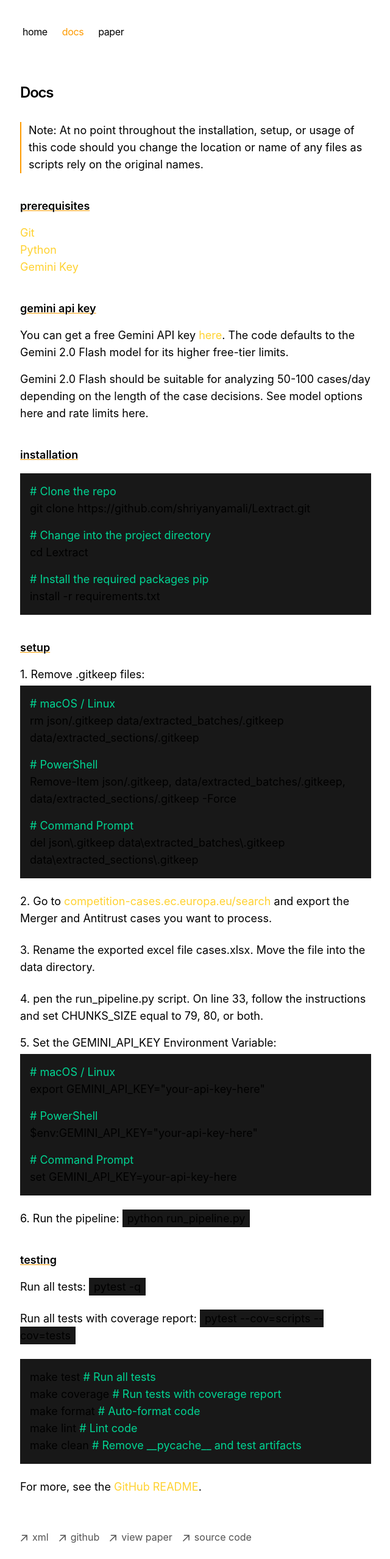
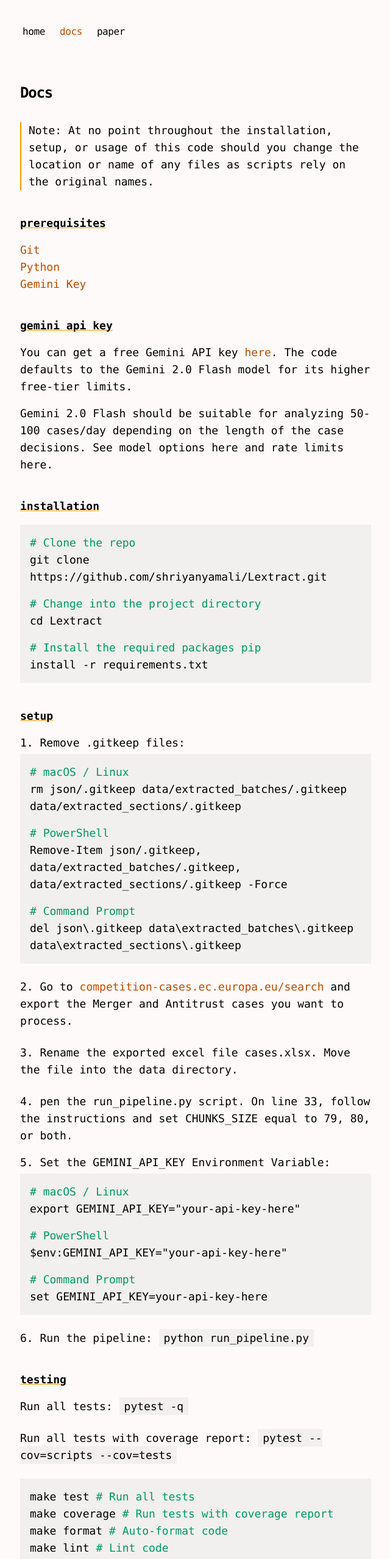
Before and after one commit to shriyanyamali/lextract-docs, a Next.js app: page /docs in a window 1280 px wide. Shown: the top 2556 px of the page at 61% size, without its empty margins (319-959 px from the left). Built offline with nearby package versions, Linux system fonts and the light colour scheme.

Commit message:
added light theme

```diff
--- a/app/components/nav.tsx
+++ b/app/components/nav.tsx
@@ -27,7 +27,6 @@ export function Navbar() {
         >
           <div className="flex flex-row space-x-0 pr-10">
             {Object.entries(navItems).map(([path, { name }]) => {
-              // Match exactly for home, or prefix for subpaths
               const isActive =
                 path === '/'
                   ? pathname === '/'
@@ -39,7 +38,7 @@ export function Navbar() {
                   href={path}
                   className={`transition-all flex align-middle relative py-1 px-2 m-1
                     ${isActive
-                      ? 'text-amber-500'
+                      ? 'text-amber-700 dark:text-amber-500'
                       : ''}`}
                 >
                   {name}
--- a/app/docs/page.tsx
+++ b/app/docs/page.tsx
@@ -9,9 +9,9 @@ export default function Page() {
       <h1 className="mb-8 text-2xl font-semibold tracking-tighter">Docs</h1>
 
       <p className="mb-6 text-lg border-l-2 pl-3 border-amber-500">
-        Note: At no point throughout the installation, setup, or usage of this code
-        should you change the location or name of any files as scripts rely on
-        the original names.
+        Note: At no point throughout the installation, setup, or usage of this
+        code should you change the location or name of any files as scripts rely
+        on the original names.
       </p>
 
       <h2 className="underline decoration-1 decoration-amber-500 text-lg font-semibold mt-10 mb-4">
@@ -24,7 +24,7 @@ export default function Page() {
             <a
               href="https://git-scm.com/downloads"
               target="_blank"
-              className="text-amber-300 hover:text-amber-200"
+              className="text-amber-700 hover:text-amber-600 dark:text-amber-300 dark:hover:text-amber-200"
             >
               Git
             </a>
@@ -33,7 +33,7 @@ export default function Page() {
             <a
               href="https://www.python.org/downloads/"
               target="_blank"
-              className="text-amber-300 hover:text-amber-200"
+              className="text-amber-700 hover:text-amber-600 dark:text-amber-300 dark:hover:text-amber-200"
             >
               Python
             </a>
@@ -42,7 +42,7 @@ export default function Page() {
             <a
               href="https://ai.google.dev/"
               target="_blank"
-              className="text-amber-300 hover:text-amber-200"
+              className="text-amber-700 hover:text-amber-600 dark:text-amber-300 dark:hover:text-amber-200"
             >
               Gemini Key
             </a>
@@ -59,7 +59,7 @@ export default function Page() {
           <a
             href="https://ai.google.dev/"
             target="_blank"
-            className="text-amber-300 hover:text-amber-200"
+            className="text-amber-700 hover:text-amber-600 dark:text-amber-300 dark:hover:text-amber-200"
           >
             here
           </a>
@@ -78,16 +78,16 @@ export default function Page() {
         installation
       </h2>
       <p className="mb-6 text-lg">
-        <div className="block mt-2 bg-[#181818] p-4">
-          <p className="text-emerald-400"># Clone the repo</p>
+        <div className="block mt-2 bg-[#F2F0EF] dark:bg-[#181818] p-4">
+          <p className="text-emerald-600 dark:text-emerald-400"># Clone the repo</p>
           <p className="mb-4">
             git clone https://github.com/shriyanyamali/Lextract.git
           </p>
-          <p className="text-emerald-400">
+          <p className="text-emerald-600 dark:text-emerald-400">
             # Change into the project directory
           </p>
           <p className="mb-4">cd Lextract</p>
-          <p className="text-emerald-400">
+          <p className="text-emerald-600 dark:text-emerald-400">
             # Install the required packages pip
           </p>
           install -r requirements.txt
@@ -101,18 +101,18 @@ export default function Page() {
       <p className="mb-6 text-lg">
         <p className="mb-1">1. Remove .gitkeep files:</p>
 
-        <div className="block bg-[#181818] p-4">
-          <p className="text-emerald-400"># macOS / Linux</p>
+        <div className="block bg-[#F2F0EF] dark:bg-[#181818] p-4">
+          <p className="text-emerald-600 dark:text-emerald-400"># macOS / Linux</p>
           <p className="mb-4">
             rm json/.gitkeep data/extracted_batches/.gitkeep
             data/extracted_sections/.gitkeep
           </p>
-          <p className="text-emerald-400"># PowerShell</p>
+          <p className="text-emerald-600 dark:text-emerald-400"># PowerShell</p>
           <p className="mb-4">
             Remove-Item json/.gitkeep, data/extracted_batches/.gitkeep,
             data/extracted_sections/.gitkeep -Force
           </p>
-          <p className="text-emerald-400"># Command Prompt</p>
+          <p className="text-emerald-600 dark:text-emerald-400"># Command Prompt</p>
           del json\.gitkeep data\extracted_batches\.gitkeep
           data\extracted_sections\.gitkeep
         </div>
@@ -122,7 +122,7 @@ export default function Page() {
           <a
             href="https://competition-cases.ec.europa.eu/search"
             target="_blank"
-            className="text-amber-300 hover:text-amber-200"
+            className="text-amber-700 hover:text-amber-600 dark:text-amber-300 dark:hover:text-amber-200"
           >
             competition-cases.ec.europa.eu/search
           </a>{" "}
@@ -143,18 +143,18 @@ export default function Page() {
           5. Set the GEMINI_API_KEY Environment Variable:
         </p>
 
-        <div className="block m bg-[#181818] p-4">
-          <p className="text-emerald-400"># macOS / Linux</p>
+        <div className="block m bg-[#F2F0EF] dark:bg-[#181818] p-4">
+          <p className="text-emerald-600 dark:text-emerald-400"># macOS / Linux</p>
           <p className="mb-4">export GEMINI_API_KEY="your-api-key-here"</p>
-          <p className="text-emerald-400"># PowerShell</p>
+          <p className="text-emerald-600 dark:text-emerald-400"># PowerShell</p>
           <p className="mb-4">$env:GEMINI_API_KEY="your-api-key-here"</p>
-          <p className="text-emerald-400"># Command Prompt</p>
+          <p className="text-emerald-600 dark:text-emerald-400"># Command Prompt</p>
           set GEMINI_API_KEY=your-api-key-here
         </div>
 
         <p className="mt-6">
           6. Run the pipeline:{" "}
-          <span className="bg-[#181818] px-2 py-1">python run_pipeline.py</span>
+          <span className="bg-[#F2F0EF] dark:bg-[#181818] px-2 py-1">python run_pipeline.py</span>
         </p>
       </p>
 
@@ -164,29 +164,29 @@ export default function Page() {
       <p className="mb-6 text-lg">
         <p>
           Run all tests:{" "}
-          <span className="bg-[#181818] px-2 py-1">pytest -q</span>
+          <span className="bg-[#F2F0EF] dark:bg-[#181818] px-2 py-1">pytest -q</span>
         </p>
 
         <p className="mt-6">
           Run all tests with coverage report:{" "}
-          <span className="bg-[#181818] px-2 py-1">
+          <span className="bg-[#F2F0EF] dark:bg-[#181818] px-2 py-1">
             pytest --cov=scripts --cov=tests
           </span>
         </p>
 
-        <div className="block mt-6 bg-[#181818] p-4">
-          make test <span className="text-emerald-400"># Run all tests</span>{" "}
+        <div className="block mt-6 bg-[#F2F0EF] dark:bg-[#181818] p-4">
+          make test <span className="text-emerald-600 dark:text-emerald-400"># Run all tests</span>{" "}
           <br />
           make coverage{" "}
-          <span className="text-emerald-400">
+          <span className="text-emerald-600 dark:text-emerald-400">
             # Run tests with coverage report
           </span>{" "}
           <br />
           make format{" "}
-          <span className="text-emerald-400"># Auto-format code</span> <br />
-          make lint <span className="text-emerald-400"># Lint code</span> <br />
+          <span className="text-emerald-600 dark:text-emerald-400"># Auto-format code</span> <br />
+          make lint <span className="text-emerald-600 dark:text-emerald-400"># Lint code</span> <br />
           make clean{" "}
-          <span className="text-emerald-400">
+          <span className="text-emerald-600 dark:text-emerald-400">
             # Remove __pycache__ and test artifacts
           </span>{" "}
           <br />
@@ -197,7 +197,7 @@ export default function Page() {
         For more, see the{" "}
         <a
           href="https://github.com/shriyanyamali/Lextract?tab=readme-ov-file#installation"
-          className="text-amber-300 hover:text-amber-200"
+          className="text-amber-700 hover:text-amber-600 dark:text-amber-300 dark:hover:text-amber-200"
           target="_blank"
         >
           GitHub README
--- a/app/global.css
+++ b/app/global.css
@@ -27,6 +27,14 @@
   html {
     color-scheme: dark;
     background-color: #101010;
+    @apply font-mono;
+  }
+}
+
+@media (prefers-color-scheme: light) {
+  html {
+    color-scheme: light;
+    background-color: #FFFAFA;
     @apply font-mono;
   }
 }
--- a/app/layout.tsx
+++ b/app/layout.tsx
@@ -12,7 +12,7 @@ const baseUrl = 'https://lextract.shriyanyamali.tech'
 export const metadata: Metadata = {
   metadataBase: new URL(baseUrl),
   title: {
-    default: 'Lextract - Home',
+    default: 'Lextract',
     template: 'Lextract - %s',
   },
   description: 'Lextract repository website and documentation.',
--- a/app/license/page.tsx
+++ b/app/license/page.tsx
@@ -19,7 +19,7 @@ export default function Page() {
               <a
                 href="http://fsf.org/"
                 target="_blank"
-                className="block text-amber-300 hover:text-amber-200"
+                className="block text-amber-700 hover:text-amber-600 dark:text-amber-300 dark:hover:text-amber-200"
               >
                 &lt;http://fsf.org/&gt;
               </a>
--- a/package.json
+++ b/package.json
@@ -14,8 +14,10 @@
     "@vercel/analytics": "^1.1.3",
     "@vercel/speed-insights": "^1.0.9",
     "geist": "1.2.2",
+    "lucide-react": "^0.536.0",
     "next": "canary",
     "next-mdx-remote": "^4.4.1",
+    "next-themes": "^0.4.6",
     "postcss": "^8.4.35",
     "react": "18.2.0",
     "react-dom": "18.2.0",
```
Also changed, not shown: app/page.tsx (+36 -30 lines), app/paper/page.tsx (+13 -8 lines), 1 other file (tests, documents, lock files or other folders).
